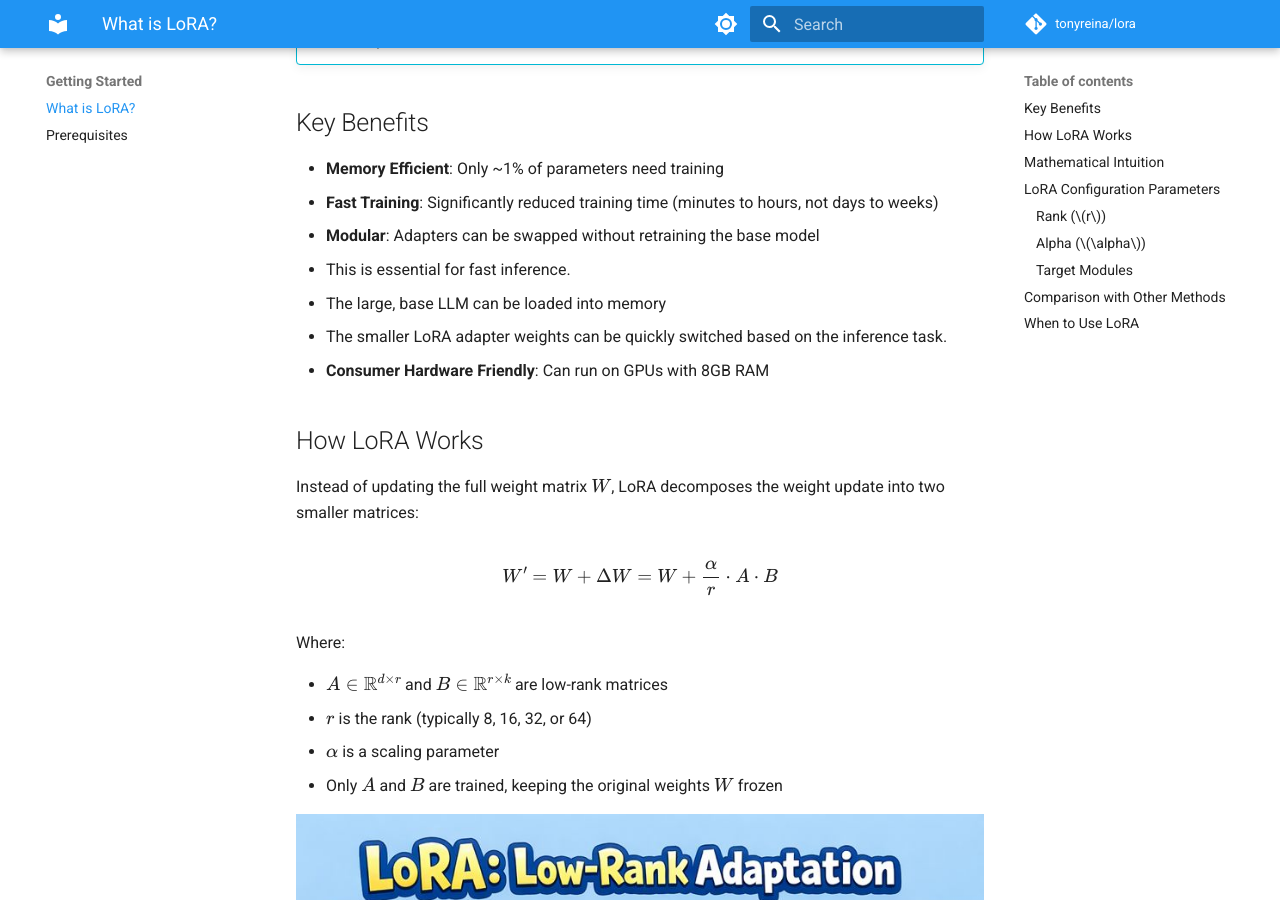
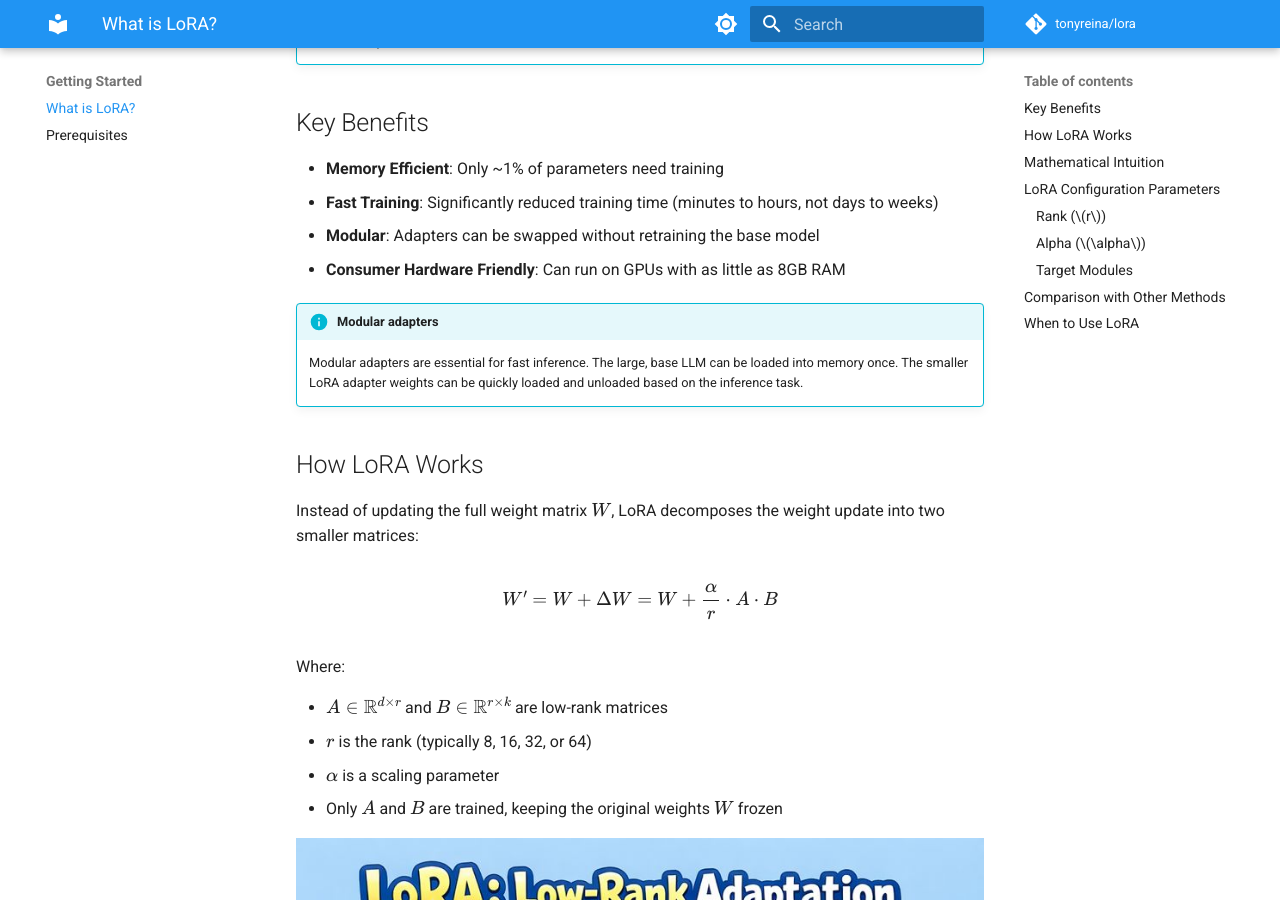
Before and after one commit to tonyreina/lora, an MkDocs documentation site: the page built from docs/getting-started/what-is-lora.md, in a window 1280 px wide and 900 px high, scrolled down 429 px. Built offline with MkDocs 1.6.1 and Material for MkDocs 9.7.7, drawn with Linux system fonts in a browser that asks for light colours; comment, search, counter and statistics services are not loaded.

Commit message:
Updating docs

```diff
--- a/docs/getting-started/what-is-lora.md
+++ b/docs/getting-started/what-is-lora.md
@@ -17,10 +17,13 @@ efficiently.
 - **Memory Efficient**: Only ~1% of parameters need training
 - **Fast Training**: Significantly reduced training time (minutes to hours, not days to weeks)
 - **Modular**: Adapters can be swapped without retraining the base model
-  - This is essential for fast inference.
-  - The large, base LLM can be loaded into memory
-  - The smaller LoRA adapter weights can be quickly switched based on the inference task.
-- **Consumer Hardware Friendly**: Can run on GPUs with 8GB RAM
+- **Consumer Hardware Friendly**: Can run on GPUs with as little as 8GB RAM
+
+!!! info "Modular adapters"
+    Modular adapters are essential for fast inference. The large, base LLM
+    can be loaded into memory once.
+    The smaller LoRA adapter weights can be quickly loaded and
+    unloaded based on the inference task.
 
 ## How LoRA Works
 
```
